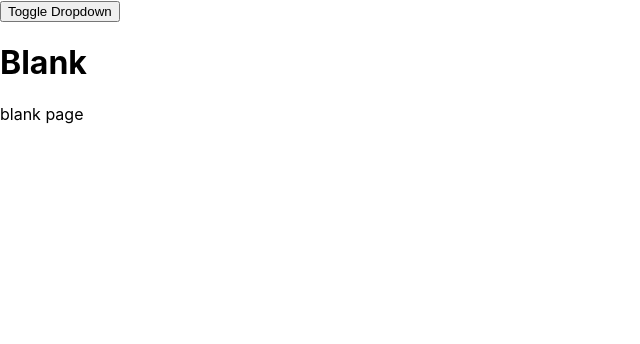
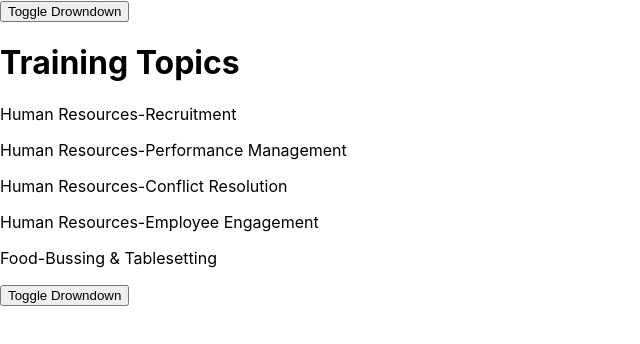
Before and after one commit to FabLab-AI-Software-Development/group-3-staticsite, a React (Create React App) app: page /Blank in a window 1280 px wide. Shown: the top 344 px of the page, without its empty margins (0-640 px from the left). Built offline with nearby package versions, Linux system fonts and the light colour scheme.

Commit message:
trainingtopics

```diff
--- a/src/components/navigation/dropdown.jsx
+++ b/src/components/navigation/dropdown.jsx
@@ -11,7 +11,7 @@ const Dropdown = () => {
     return (
         <div className="dropdown">
             <button className="dropdown-toggle" onClick={toggleDropdown}>
-                Toggle Dropdown
+                Toggle Drowndown
             </button>
             {isOpen && (
                 <ul className="dropdown-menu">
--- a/src/pages/blank.jsx
+++ b/src/pages/blank.jsx
@@ -5,8 +5,13 @@ const Blank = () => {
     return (
         <div>
            <Dropdown />
-           <h1>Blank</h1>
-           <p>blank page</p>
+           <h1>Training Topics</h1>
+           <p>Human Resources-Recruitment</p>
+           <p>Human Resources-Performance Management</p>
+           <p>Human Resources-Conflict Resolution</p>
+           <p>Human Resources-Employee Engagement</p>
+           <p>Food-Bussing & Tablesetting</p>
+           <Dropdown />
         </div>
     );
 };
```
